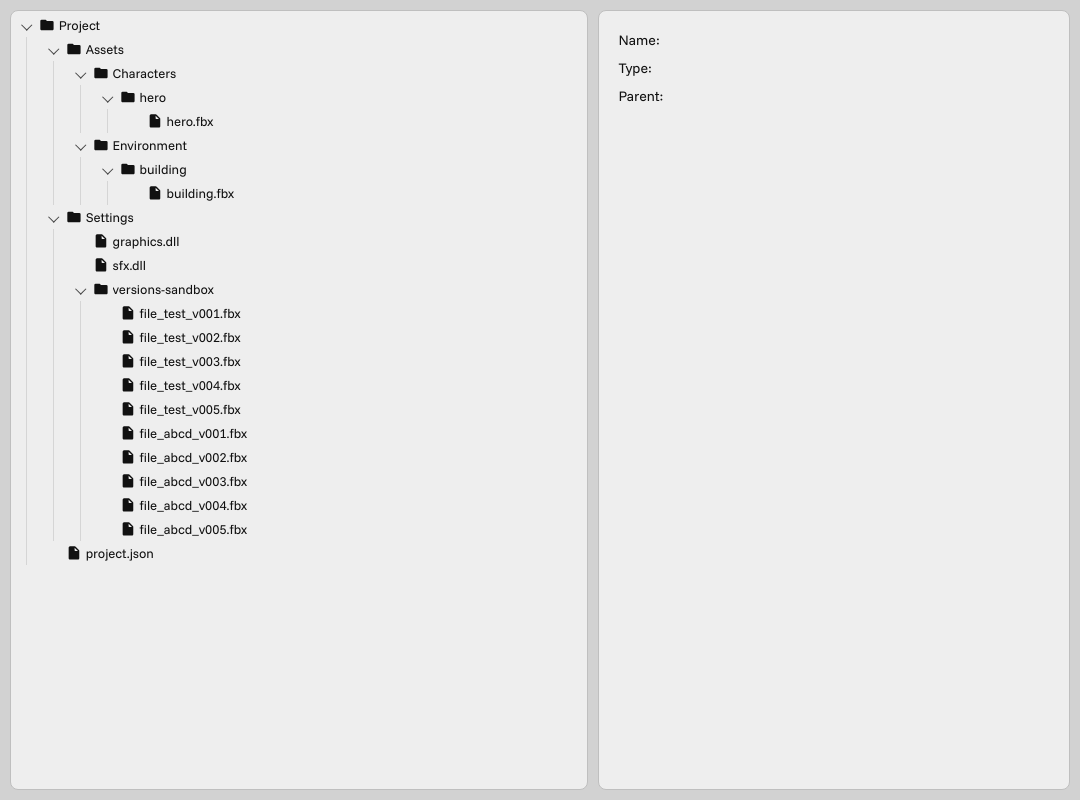
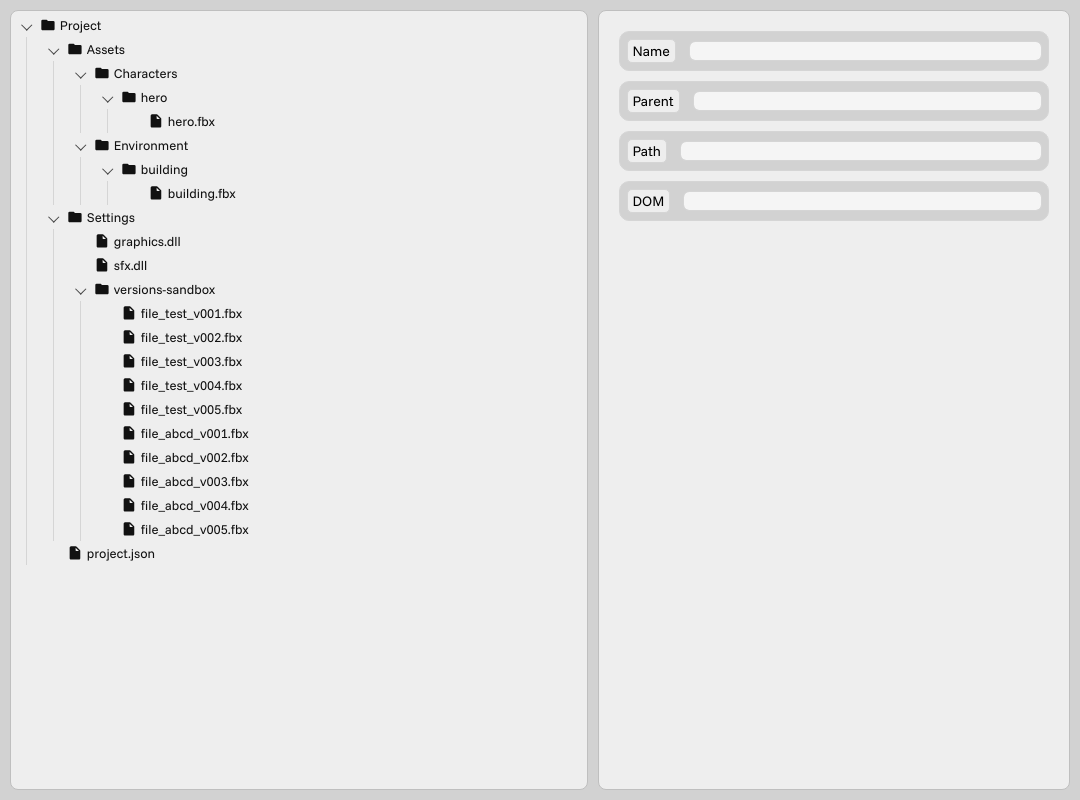
Before and after one commit to areg-77/project-designer, an Electron app: page src/index.html in a window 1080 px wide. Drawn offline with Linux system fonts and the light colour scheme.

Commit message:
binding treedata with tree

```diff
--- a/src/model/treenode.js
+++ b/src/model/treenode.js
@@ -49,6 +49,10 @@ export class BindedProperty {
   }
 }
 
+function toCamelCase(str) {
+  return str.toLowerCase().replace(/[^a-zA-Z0-9]+(.)/g, (_, ch) => ch.toUpperCase());
+}
+
 const iconPath = {
   file: 'M240-80q-33 0-56.5-23.5T160-160v-640q0-33 23.5-56.5T240-880h287q16 0 30.5 6t25.5 17l194 194q11 11 17 25.5t6 30.5v447q0 33-23.5 56.5T720-80H240Zm280-560q0 17 11.5 28.5T560-600h160L520-800v160Z',
   folder: 'M160-160q-33 0-56.5-23.5T80-240v-480q0-33 23.5-56.5T160-800h207q16 0 30.5 6t25.5 17l57 57h320q33 0 56.5 23.5T880-640v400q0 33-23.5 56.5T800-160H160Z'
@@ -70,17 +74,38 @@ export class TreeNode {
     this.tree = tree;
     this.#generateHTML();
 
+    this.label = new BindedProperty(label, val => {
+      this.element.treeLabel.textContent = val;
+    });
+
+    this.type = new BindedProperty(type, val => {
+      this.element.treeIcon.setAttribute('d', iconPath[val]);
+    });
+
+    this.expanded = new BindedProperty(true, val => {
+      this.element.treeNode.dataset.expanded = val;
+    });
+
+    this.selected = new BindedProperty(false, val => {
+      this.element.treeNode.dataset.selected = val;
+    });
+
     this.children = new BindedProperty([], val => {
       if (val.length > 0) {
+        this.expanded.value = true;
         this.element.expanderContainer.classList.remove('hidden');
         this.element.ul.innerHTML = '';
 
+        // adding each node to html
         val.forEach(child => {
           this.element.ul.appendChild(child.element.li);
         });
       }
-      else
+      else {
+        this.expanded.value = false;
         this.element.expanderContainer.classList.add('hidden');
+        this.element.ul.innerHTML = '';
+      }
     });
 
     this.parent = new BindedProperty(null, val => {
@@ -90,24 +115,8 @@ export class TreeNode {
 
       if (val)
         val.children.addD(this);
-      else if (oldParent)
-        this.element.li.remove();
-    });
-
-    this.label = new BindedProperty(label, val => {
-      this.element.treeLabel.textContent = val;
-    });
-
-    this.type = new BindedProperty(type, val => {
-      this.element.treeIcon.setAttribute('d', iconPath[type]);
-    });
-
-    this.expanded = new BindedProperty(true, val => {
-      this.element.treeNode.dataset.expanded = val;
-    });
-
-    this.selected = new BindedProperty(false, val => {
-      this.element.treeNode.dataset.selected = val;
+      // else if (oldParent)
+      //   this.element.li.remove();
     });
   }
 
@@ -143,12 +152,12 @@ export class TreeNode {
           ul: li.querySelector('.children-container ul')
     }
 
-    // setting up a listener for clicking on the expander for expanding/collapsing
+    // listener for expanding/collapsing
     this.element.expanderContainer.addEventListener('click', () => {
       this.expanded.value = !this.expanded.value;
     });
 
-    // setting up a listener for clicking on the node for selecting/deselecting
+    // listener for selecting/deselecting
     this.element.labelContainer.addEventListener('click', () => {
       if (!(this.tree.ctrlCmdPressed || this.tree.shiftPressed))
         this.tree.selectedNodes.clear(this.tree.selectedNodes.value.length > 1 ? null : this);
@@ -177,7 +186,7 @@ export class TreeNode {
           if (par.selected.value)
             this.tree.selectedNodes.delete(par);
         });
-        this.throughChildren(child => {
+        this.throughChildrens(child => {
           if (child.selected.value)
             this.tree.selectedNodes.delete(child);
         });
@@ -217,12 +226,15 @@ export class TreeNode {
       currentNode = currentNode.parent.value;
     }
   }
-  throughChildren(callback) {
+  throughChildrens(callback) {
     for (const child of this.children.value) {
       callback(child);
-      child.throughChildren(callback);
+      child.throughChildrens(callback);
     }
   }
+
+  path = () => `${this.parent.value?.path() ?? '..'}/${this.label.value}`;
+  dom = () => this.parent.value ? `${this.parent.value.dom()}.children.value[${this.parent.value.children.value.indexOf(this)}]` : 'tree.content.value';
 }
 
 export class Tree {
@@ -235,10 +247,12 @@ export class Tree {
   ctrlCmdPressed;
   shiftPressed;
 
+  // initializing the tree
   constructor(treeElementClass, treeData) {
     this.element = document.querySelector(treeElementClass);
     this.element.setAttribute('tabindex', '0');
 
+    // listener for holding ctrl/command or shift
     this.element.addEventListener('keydown', (e) => {
       this.ctrlCmdPressed = e.ctrlKey || e.metaKey;
       this.shiftPressed = e.shiftKey;
@@ -247,7 +261,12 @@ export class Tree {
       this.ctrlCmdPressed = e.ctrlKey || e.metaKey;
       this.shiftPressed = e.shiftKey;
     });
+    window.addEventListener('blur', () => {
+      this.ctrlCmdPressed = false;
+      this.shiftPressed = false;
+    });
 
+    // deselecting once clicked away
     this.element.addEventListener('click', (e) => {
       if (!(this.ctrlCmdPressed || this.shiftPressed)) {
         const clickedNode = e.target.closest('.tree-node');
@@ -260,57 +279,78 @@ export class Tree {
     this.lastSelectedItem = null;
     this.selectedNodes = new BindedProperty([], (val, item) => {
       if (item) {
+        // selecting the node if its in the selectedNodes
         item.selected.value = val.includes(item);
         this.lastSelectedItem = item;
 
+        // sending to treeData
         if (treeData)
           treeData.selectedNodes.value = [...val];
       }
     });
 
+    // content (first TreeNode)
     this.content = new BindedProperty(null, val => {
       if (val) {
-        while (this.element.firstChild) {
+        while (this.element.firstChild)
           this.element.removeChild(this.element.firstChild);
-        }
         this.element.appendChild(val.element.li);
       }
     });
   }
 }
 
-function toCamelCase(str) {
-  return str
-    .toLowerCase()
-    .replace(/[^a-zA-Z0-9]+(.)/g, (_, chr) => chr.toUpperCase());
-}
-
 export class TreeData {
   element;
   selectedNodes;
 
+  // initializing the treeData
   constructor(dataElementClass, dataTemplate) {
     this.element = { data: document.querySelector(dataElementClass) };
     this.#generateHTML(dataTemplate);
 
+    // updating the values of each dataField
     this.selectedNodes = new BindedProperty([], val => {
-      dataTemplate.forEach(({ property, value }) => {
-        const content = val.length > 0 ? value(val) : '';
-        this.element[toCamelCase(property)].innerHTML = content;
+      dataTemplate.forEach(({ property, getValue }) => {
+        const content = val.length > 0 ? getValue(val) : '';
+        this.element[property].innerHTML = content;
       });
     });
   }
 
   #generateHTML(dataTemplate) {
-    dataTemplate.forEach(({ property }) => {
+    dataTemplate.forEach(({ property, setValue }) => {
       const dataField = document.createElement('div');
       dataField.classList.add('data-field');
-      dataField.innerHTML = `
-        ${property}:<div id="${toCamelCase(property)}-data"></div>
-      `.trim();
+      dataField.innerHTML = `<div class="data-label">${property}</div>`.trim();
 
-      this.element[toCamelCase(property)] = dataField.querySelector(`#${toCamelCase(property)}-data`);
+      const dataValue = document.createElement('div');
+      dataValue.classList.add('data-value');
+
+      if (setValue) {
+        dataValue.contentEditable = true;
+        dataValue.spellcheck = false;
+
+        dataValue.addEventListener('blur', () => {
+          this.selectedNodes.value = this.selectedNodes.value;
+        });
+        dataValue.addEventListener('keydown', e => {
+          if (e.key === 'Enter') {
+            e.preventDefault();
+            window.getSelection().removeAllRanges();
+
+            setValue(this.selectedNodes.value, dataValue.innerText);
+            dataValue.blur();
+          } else if (e.key === 'Escape') {
+            e.preventDefault();
+            dataValue.blur();
+          }
+        });
+      }
+
+      dataField.appendChild(dataValue);
       this.element.data.appendChild(dataField);
+      this.element[property] = dataValue;
     });
   }
 }
--- a/src/renderer.js
+++ b/src/renderer.js
@@ -97,15 +97,20 @@ function buildTree(obj) {
 const dataTemplate = [
   {
     property: 'Name',
-    value: (nodes) => nodes[0].label.value
-  },
-  {
-    property: 'Type',
-    value: (nodes) => nodes[0].type.value
+    getValue: (nodes) => nodes[nodes.length - 1].label.value,
+    setValue: (nodes, value) => nodes[nodes.length - 1].label.value = value
   },
   {
     property: 'Parent',
-    value: (nodes) => nodes[0].parent.value?.label.value
+    getValue: (nodes) => nodes[nodes.length - 1].parent.value?.label.value
+  },
+  {
+    property: 'Path',
+    getValue: (nodes) => nodes[nodes.length - 1].path()
+  },
+  {
+    property: 'DOM',
+    getValue: (nodes) => nodes[nodes.length - 1].dom()
   }
 ]
 
--- a/src/styles/general.css
+++ b/src/styles/general.css
@@ -1,8 +1,10 @@
 :root {
   --foreground: #dddddd;
   --foreground-dark: #aaaaaa;
+  --foreground-light: #ffffff;
 
   --region: #151515;
+  --region-dark: #0a0a0a;
   --region-light: #1e1e1e;
 
   --secondary-region: #292929;
@@ -21,8 +23,10 @@
   :root {
     --foreground: #111111;
     --foreground-dark: #444444;
+    --foreground-light: #000000;
 
     --region: #d2d2d2;
+    --region-dark: #f5f5f5;
     --region-light: #eeeeee;
 
     --secondary-region: #dfdfdf;
@@ -62,7 +66,7 @@ body {
 
 .maingrid {
   display: grid;
-  grid-template-columns: 0.55fr 0.45fr;
+  grid-template-columns: 55fr 45fr;
   gap: 10px;
   height: 100%;
 }
--- a/src/styles/treedata.css
+++ b/src/styles/treedata.css
@@ -1,17 +1,57 @@
 .treedata {
+  display: flex;
+  overflow: hidden;
+  flex-direction: column;
+  gap: 10px;
+
+  color: var(--foreground-light);
   background-color: var(--region-light);
   border: 1px solid var(--border);
   border-radius: 8px;
   padding: 20px;
   font-size: 14px;
-
-  display: flex;
-  flex-direction: column;
-  gap: 10px;
 }
 
 .data-field {
   display: flex;
   flex-direction: row;
+  align-items: center;
   gap: 1em;
+
+  padding: 0.5em;
+  background-color: var(--region);
+  border: 1px solid var(--border-dark);
+  border-radius: 10px;
 }
+
+.data-label {
+  display: flex;
+  align-items: center;
+  background-color: var(--region-light);
+  padding: 2px 5px;
+  border: 1px solid var(--border-dark);
+  border-radius: 5px;
+}
+
+.data-value {
+  display: flex;
+  align-items: center;
+  overflow: hidden;
+  white-space: nowrap;
+
+  width: 100%;
+  height: 1.5em;
+  padding: 0px 0.5em;
+  background-color: var(--region-dark);
+  color: var(--foreground-dark);
+  outline: 1px solid var(--border-dark);
+  border-radius: 5px;
+  font-size: 0.9em;
+
+  transition-property: color, outline-color;
+  transition-duration: 200ms;
+}
+.data-value:focus {
+  outline-color: var(--border);
+  color: var(--foreground);
+}
--- a/src/styles/treeview.css
+++ b/src/styles/treeview.css
@@ -48,6 +48,7 @@
 
 .tree-node {
   display: flex;
+  flex-shrink: 0;
   margin: 1px;
   border-radius: 5px;
 
@@ -63,6 +64,7 @@
 
 .expander-container {
   display: flex;
+  flex-shrink: 0;
   align-items: center;
   justify-content: center;
   width: 2em;
@@ -91,17 +93,18 @@
   width: 100%;
   padding: 3px 0px;
   display: flex;
+  flex-shrink: 0;
   overflow: hidden;
   align-items: center;
   gap: 0.3em;
 }
 
 .tree-icon {
+  flex-shrink: 0;
   height: 1.225em;
 }
 
 .tree-label {
   white-space: nowrap;
   overflow: hidden;
-  text-overflow: ellipsis;
 }
```
